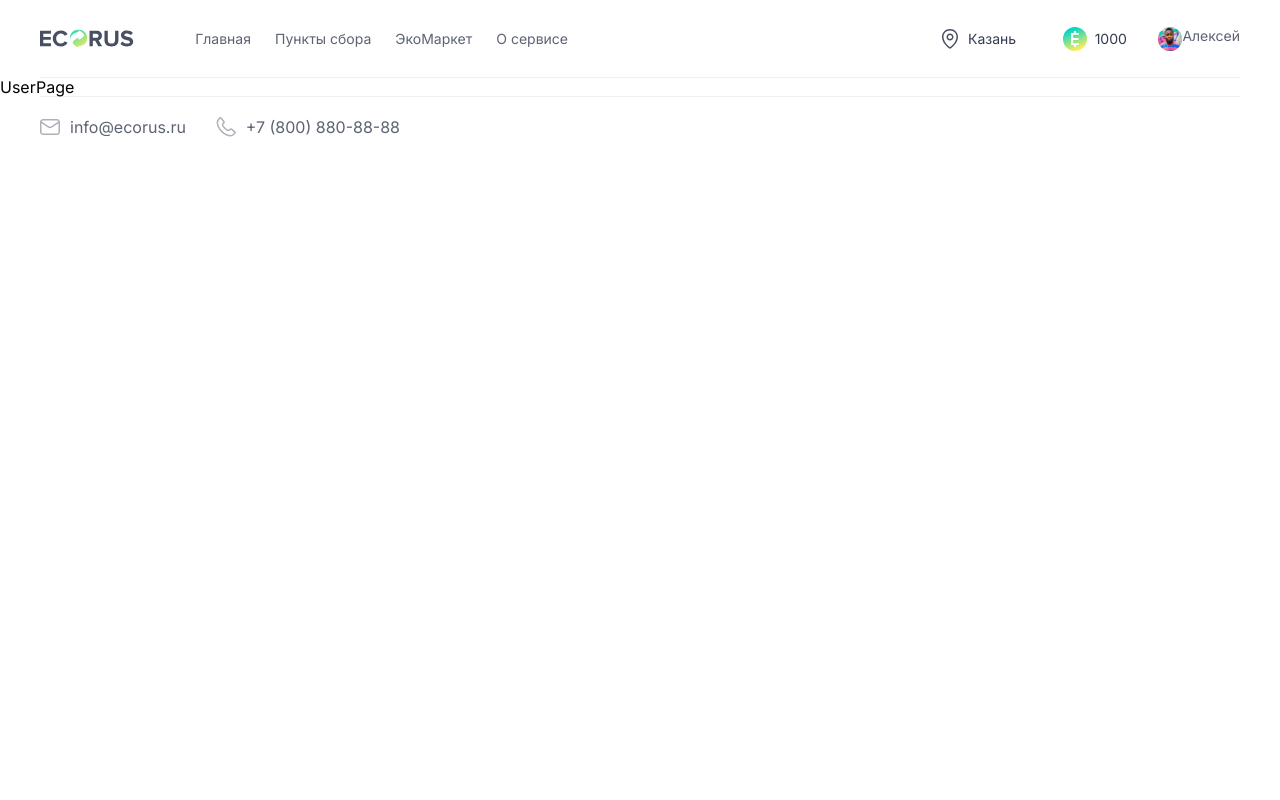
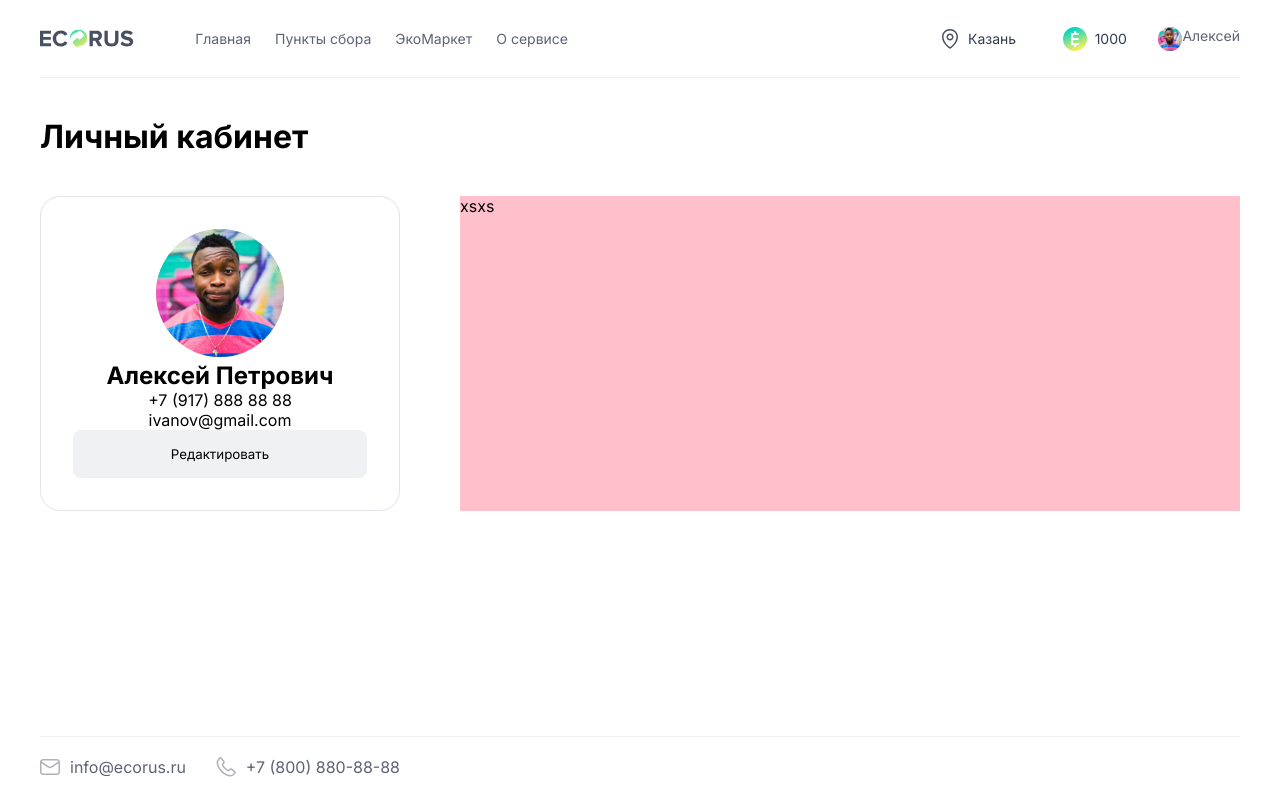
Before and after one commit to goofyasskid/ReactAgona, a React (Create React App) app: page /user in a window 1280 px wide. Built offline with nearby package versions, Linux system fonts and the light colour scheme.

Commit message:
user page started

```diff
--- a/src/App.sass
+++ b/src/App.sass
@@ -12,3 +12,9 @@ a
 p, h1, h2, h3, h4, h5, h6
     padding: 0
     margin: 0
+
+main
+  min-height: calc(100vh - 140px)
+
+button
+    cursor: pointer
--- a/src/App.tsx
+++ b/src/App.tsx
@@ -4,16 +4,15 @@ import Header from "./components/header/Header";
 import MainPage from "./pages/Main/MainPage";
 import MarketPage from "./pages/Market/MarketPage";
 import PointsPage from "./pages/Points/PointsPage";
+import UserPage from "./pages/User/UserPage";
 import { Routes, BrowserRouter, Route } from "react-router-dom";
-import UserPage from "./pages/User/UserPage";
 
 const App = () => {
   return (
     <div className="App">
       <BrowserRouter>
         <Header />
-
-        <main className="App__pages">
+        <main>
           <Routes>
             <Route path="/" element={<MainPage />} />
             <Route path="/points" element={<PointsPage />} />
--- /dev/null
+++ b/src/components/cards/userCard/UserCard.module.sass
@@ -0,0 +1,13 @@
+.user_card
+    padding: 32px
+    border: 1px solid rgba(62, 80, 114, 0.16)
+    border-radius: 20px
+    &__wrapper
+        text-align: center
+    &__button
+        > button
+            background: rgba(62, 80, 114, 0.08)
+            border-radius: 8px
+            border: none
+            padding: 16px
+            width: 100%
--- /dev/null
+++ b/src/components/cards/userCard/UserCard.tsx
@@ -0,0 +1,22 @@
+import avatar from "../../../assets/lg-avatar.svg";
+import style from "./UserCard.module.sass";
+
+const UserCard = () => {
+  return (
+    <div className={style.user_card}>
+      <div className={style.user_card__wrapper}>
+        <div className={style.user_card__avatar}>
+          <img src={avatar} alt="avatar" />
+        </div>
+        <h2>Алексей Петрович</h2>
+        <p>+7 (917) 888 88 88</p>
+        <span>ivanov@gmail.com</span>
+        <div className={style.user_card__button}>
+            <button>Редактировать</button>
+        </div>
+      </div>
+    </div>
+  );
+};
+
+export default UserCard;
--- a/src/index.sass
+++ b/src/index.sass
@@ -1,4 +1,3 @@
-
 body
   width: 100%
   margin: 0
--- a/src/pages/User/UserPage.module.sass
+++ b/src/pages/User/UserPage.module.sass
@@ -0,0 +1,19 @@
+.user
+    justify-content: center
+    display: flex
+    &__wrapper
+        max-width: 1200px
+        display: flex
+        width: 100%
+    &__content
+        width: 100%
+        > h1
+            margin: 40px 0
+    &__blocks
+        display: flex
+        justify-content: space-between
+        &__info
+            width: 30%
+        &__cards
+            background: pink
+            width: 65%
--- a/src/pages/User/UserPage.tsx
+++ b/src/pages/User/UserPage.tsx
@@ -1,9 +1,22 @@
-import style from './User.module.sass'
+import UserCard from "../../components/cards/userCard/UserCard";
+import style from "./UserPage.module.sass";
 
 const UserPage = () => {
   return (
-    <div>UserPage</div>
-  )
-}
+    <div className={style.user}>
+      <div className={style.user__wrapper}>
+        <div className={style.user__content}>
+          <h1>Личный кабинет</h1>
+          <div className={style.user__blocks}>
+            <div  className={style.user__blocks__info}>
+              <UserCard />
+            </div>
+            <div  className={style.user__blocks__cards}>xsxs</div>
+          </div>
+        </div>
+      </div>
+    </div>
+  );
+};
 
-export default UserPage
+export default UserPage;
```
Also changed, not shown: src/assets/lg-avatar.svg (added).
